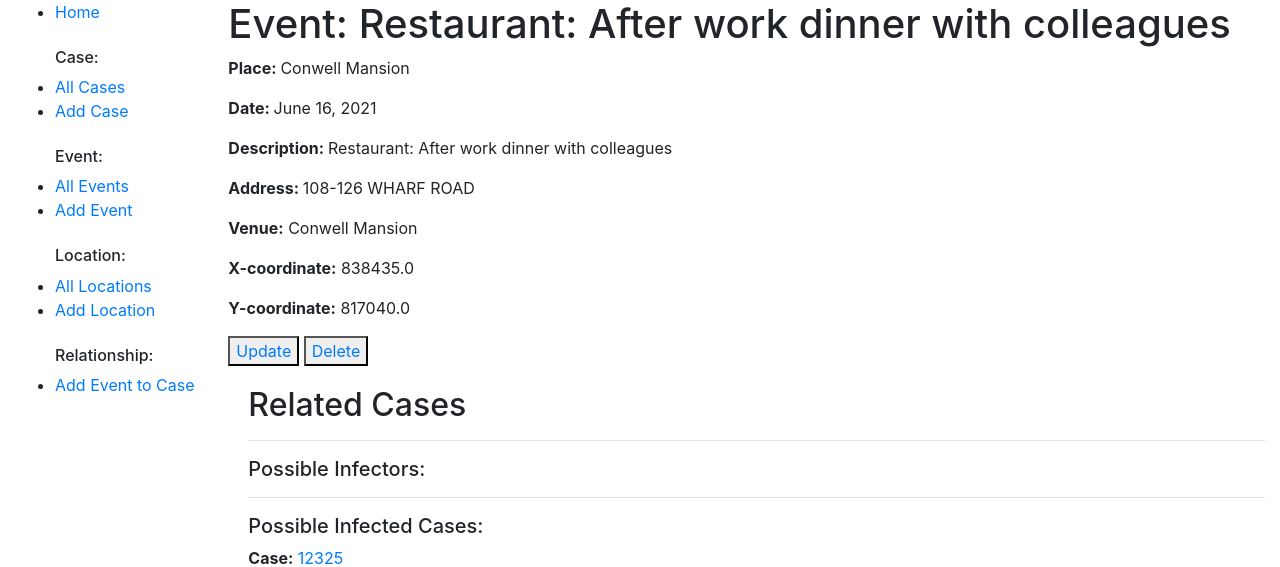
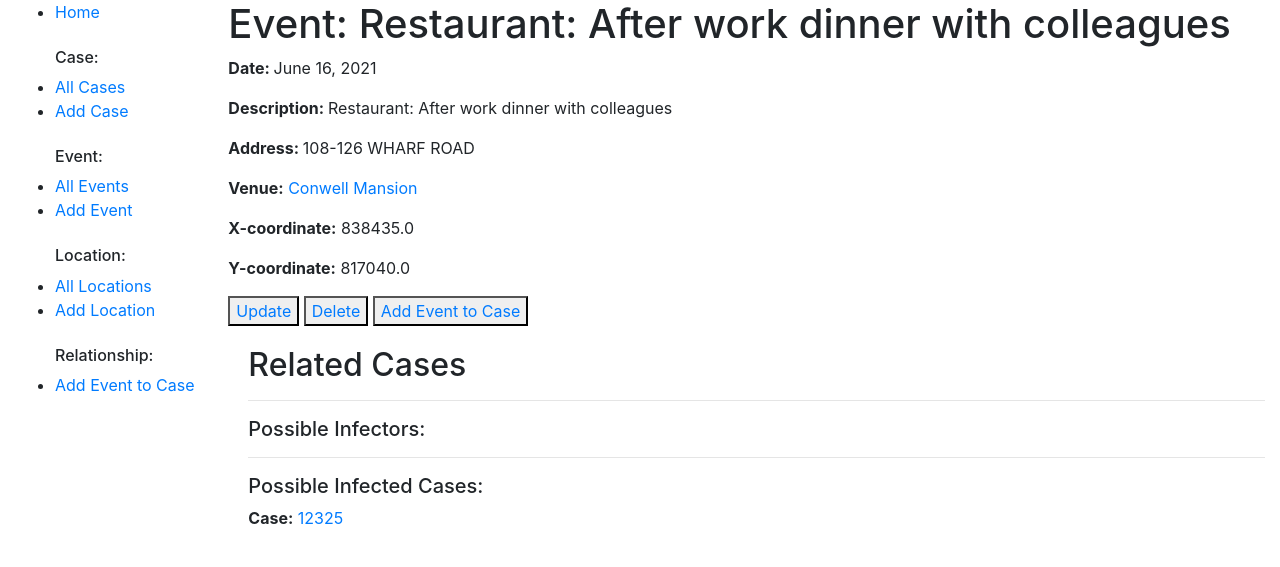
Before and after one commit to ChuKinNing/SSEFinder, a Django app: page /catalog/event/15 in a window 1280 px wide. Shown: the top 567 px of the page. Run offline with Django 3.2, Linux system fonts and the light colour scheme; data comes from the database, SQL or seed files in the repository.

Commit message:
updated html for different redirection

```diff
--- a/SSEFinder/catalog/templates/catalog/case_detail.html
+++ b/SSEFinder/catalog/templates/catalog/case_detail.html
@@ -10,6 +10,7 @@
   <p><strong>Date of Confirmation:</strong> {{ case.date_of_confirmed }}</p>
   <button type="button" name="update_button"><a href="{{case.pk}}/update/">Update</a></button>
   <button type="button" name="delete_button"><a href="{{case.pk}}/delete/">Delete</a></button>
+  <button type="button" name="add_attend_button"><a href="{% url 'attend-create' %}">Add Event to Case</a></button>
 
   <div style="margin-left:20px;margin-top:20px">
       <h4>Events Attended</h4>
@@ -21,7 +22,7 @@
           {{ copy.get_status_display }}
         </p>
         <!-- <p><strong>Case:</strong> {{ copy.case }}</p> -->
-        <p><strong>Event:</strong> {{ copy.event }}</p>
+        <p><strong>Event:</strong> <a href="{{ copy.event.get_absolute_url }}">{{ copy.event }} </a></p>
         <p><strong>Location name:</strong> {{ copy.event.location.name }} </p>
         <!-- <p class="text-muted"><strong>Id:</strong> {{ copy.id }}</p> -->
       {% endfor %}
--- a/SSEFinder/catalog/templates/catalog/event_detail.html
+++ b/SSEFinder/catalog/templates/catalog/event_detail.html
@@ -2,15 +2,16 @@
 
 {% block content %}
   <h1>Event: {{event.description}}</h1>
-  <p><strong>Place: </strong>{{event.location}}</p>
+  <!-- <p><strong>Place: </strong>{{event.location}}</p> -->
   <p><strong>Date: </strong>{{event.date}}</p>
   <p><strong>Description: </strong>{{event.description}}</p>
   <p><strong>Address: </strong>{{event.location.address}}</p>
-  <p><strong>Venue:</strong> {{ event.location.venue_location }}</p>
+  <p><strong>Venue:</strong><a href="{{event.location.get_absolute_url }}"> {{ event.location.venue_location }} </a></p>
   <p><strong>X-coordinate:</strong> {{ event.location.x_coordination }}</p>
   <p><strong>Y-coordinate:</strong> {{ event.location.y_coordination }}</p>
   <button type="button" name="update_button"><a href="{{event.pk}}/update/">Update</a></button>
-  <button type="button" name="update_button"><a href="{{event.pk}}/delete/">Delete</a></button>
+  <button type="button" name="delete_button"><a href="{{event.pk}}/delete/">Delete</a></button>
+  <button type="button" name="add_attend_button"><a href="{% url 'attend-create' %}">Add Event to Case</a></button>
   <div style="margin-left:20px;margin-top:20px">
       <h2>Related Cases</h2>
       <hr>
--- a/SSEFinder/catalog/templates/catalog/location_detail.html
+++ b/SSEFinder/catalog/templates/catalog/location_detail.html
@@ -8,6 +8,7 @@
   <p><strong>X-coordinate:</strong> {{ location.x_coordination }}</p>
   <p><strong>Y-coordinate:</strong> {{ location.y_coordination }}</p>
   <button type="button" name="update_button"><a href="{{location.pk}}/delete/">Delete</a></button>
+  <button type="button" name="add_event_button"><a href="{% url 'event-create' %}">Add Location to Event</a></button>
 
   <div style="margin-left:20px;margin-top:20px">
       <h4>Event(s) take place here:</h4>
@@ -15,9 +16,10 @@
     {% if location.event_set.all %}
       {% for copy in location.event_set.all %}
         <hr>
+        <p><strong>Event:</strong> <a href="{{ copy.get_absolute_url }}">{{ copy }} </a></p>
         <p><strong>Description:</strong> {{ copy.description }}</p>
         <p><strong>Date:</strong> {{ copy.date }}</p>
-        <p class="text-muted"><strong>Id:</strong> {{ copy.id }}</p>
+        <!-- <p class="text-muted"><strong>Id:</strong> {{ copy.id }}</p> -->
       {% endfor %}
       {% else %}
         <p>No event takes place here.</p>
```
